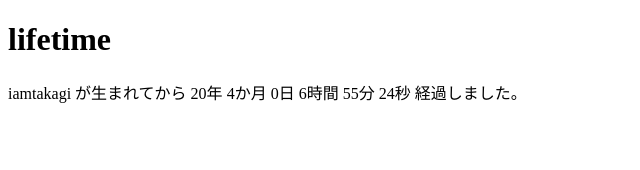
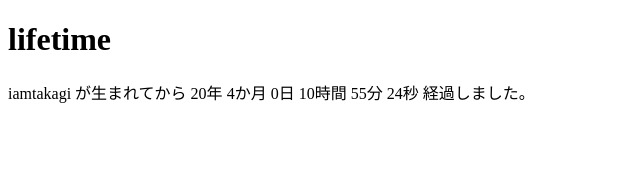
Before and after one commit to iamtakagi-lab/lifetime, a React app: page / in a window 1280 px wide. Shown: the top 170 px of the page, without its empty margins (0-640 px from the left). Built offline with nearby package versions, Linux system fonts and the light colour scheme.

Commit message:
fix date

```diff
--- a/src/index.tsx
+++ b/src/index.tsx
@@ -1,8 +1,8 @@
 import React, { useEffect, useState } from "react";
 import ReactDOM from "react-dom";
 
-// 生まれた日。多分、2001年9月19日 午前4時くらい。(時間が午前か午後か覚えてないので、違うかも。)
-const birthTime = new Date(2001, 9 - 1, 19, 4, 0).getTime();
+// 生まれた日。多分、2001年9月19日
+const birthTime = new Date(2001, 9 - 1, 19).getTime();
 
 const ElapsedTime: React.FC<{}> = ({}) => {
   const [elapsed, setElapsed] = useState(new Date(Date.now() - birthTime));
```
